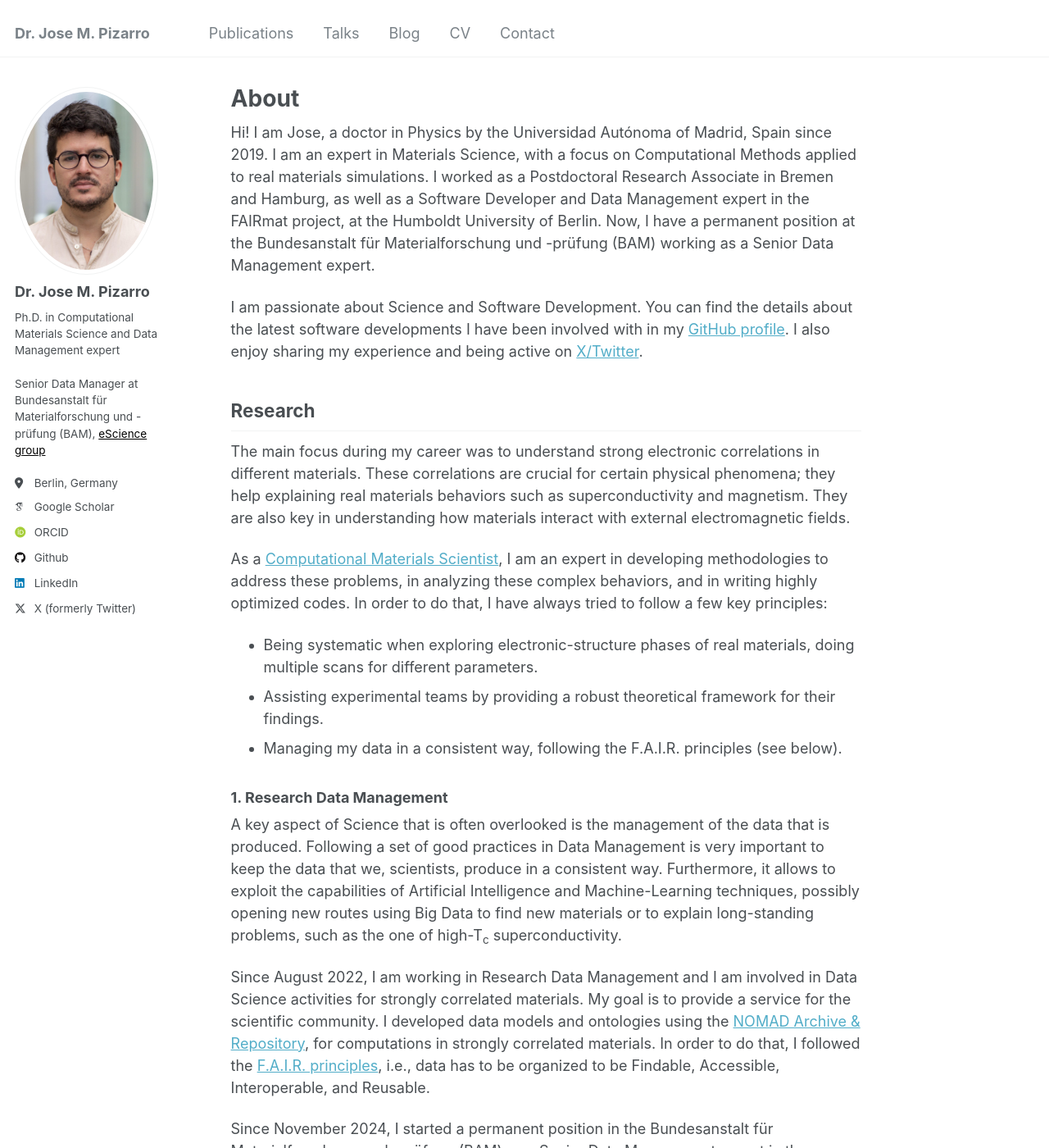
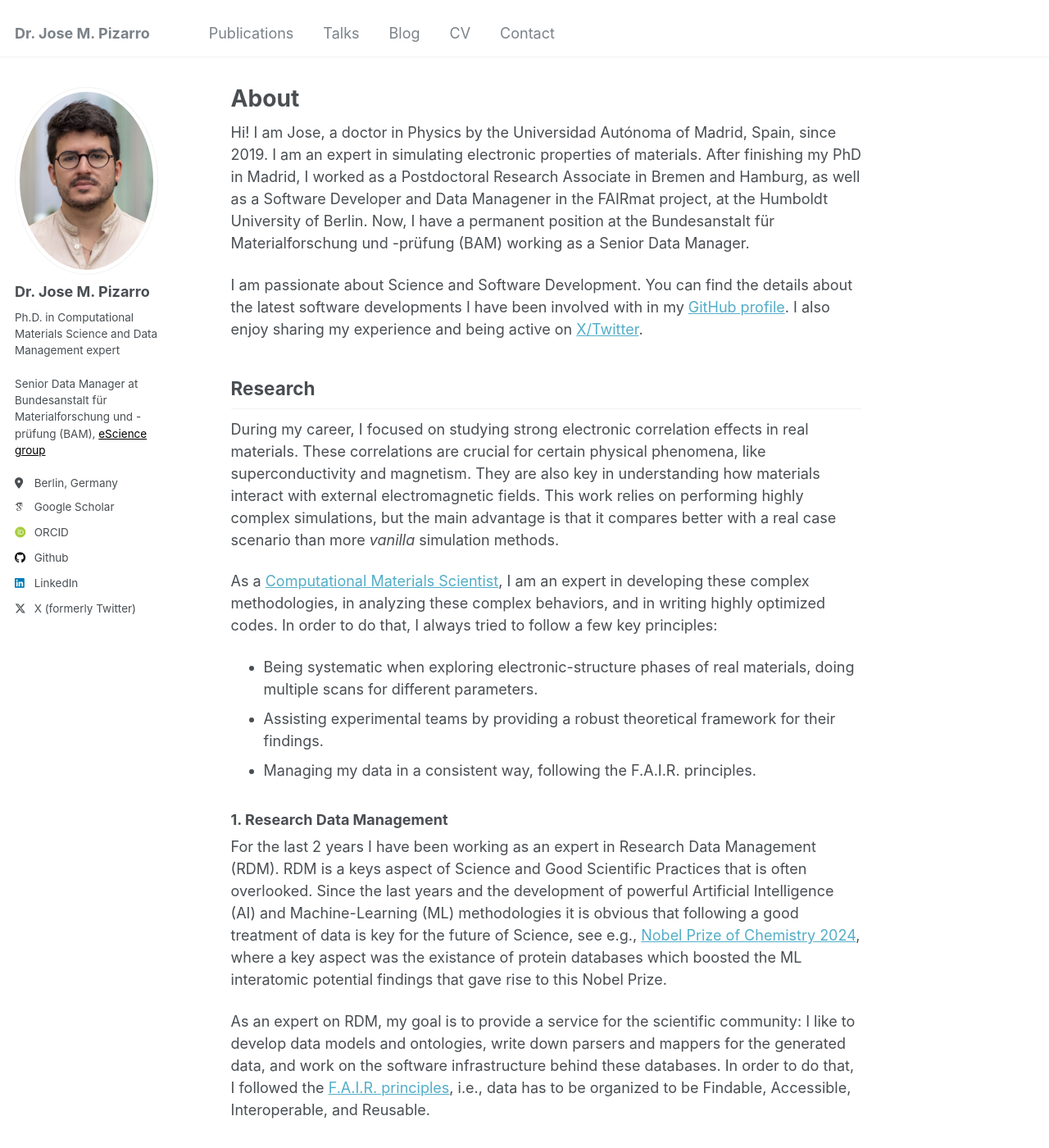
Before and after one commit to JosePizarro3/JosePizarro3.github.io, a Jekyll site: the page built from _pages/about.md, in a window 1280 px wide and 1400 px high. Shown: the whole window at 82% size. Built offline with Jekyll 4.4.1, drawn with Linux system fonts in a browser that asks for light colours; some web fonts are replaced; some of the changed text lies outside the part shown.

Commit message:
Improved about and added contact

```diff
--- a/_pages/about.md
+++ b/_pages/about.md
@@ -7,7 +7,7 @@ redirect_from:
   - /about.html
 ---
 
-Hi! I am Jose, a doctor in Physics by the Universidad Autónoma of Madrid, Spain since 2019. I am an expert in Materials Science, with a focus on Computational Methods applied to real materials simulations. I worked as a Postdoctoral Research Associate in Bremen and Hamburg, as well as a Software Developer and Data Management expert in the FAIRmat project, at the Humboldt University of Berlin. Now, I have a permanent position at the Bundesanstalt für Materialforschung und -prüfung (BAM) working as a Senior Data Management expert.
+Hi! I am Jose, a doctor in Physics by the Universidad Autónoma of Madrid, Spain, since 2019. I am an expert in simulating electronic properties of materials. After finishing my PhD in Madrid, I worked as a Postdoctoral Research Associate in Bremen and Hamburg, as well as a Software Developer and Data Managener in the FAIRmat project, at the Humboldt University of Berlin. Now, I have a permanent position at the Bundesanstalt für Materialforschung und -prüfung (BAM) working as a Senior Data Manager.
 
 I am passionate about Science and Software Development. You can find the details about the latest software developments I have been involved with in my <a href="https://github.com/JosePizarro3" title="GitHub profile">GitHub profile</a>.
 I also enjoy sharing my experience and being active on <a href="https://twitter.com/JosePizarroB" title="Twitter profile">X/Twitter</a>.
@@ -15,9 +15,9 @@ I also enjoy sharing my experience and being active on <a href="https://twitter.
 
 ## Research
 
-The main focus during my career was to understand strong electronic correlations in different materials. These correlations are crucial for certain physical phenomena; they help explaining real materials behaviors such as superconductivity and magnetism. They are also key in understanding how materials interact with external electromagnetic fields.
+During my career, I focused on studying strong electronic correlation effects in real materials. These correlations are crucial for certain physical phenomena, like superconductivity and magnetism. They are also key in understanding how materials interact with external electromagnetic fields. This work relies on performing highly complex simulations, but the main advantage is that it compares better with a real case scenario than more _vanilla_ simulation methods.
 
-As a <a href="https://en.wikipedia.org/wiki/Computational_materials_science">Computational Materials Scientist</a>, I am an expert in developing methodologies to address these problems, in analyzing these complex behaviors, and in writing highly optimized codes. In order to do that, I  have always tried to follow a few key principles:
+As a <a href="https://en.wikipedia.org/wiki/Computational_materials_science">Computational Materials Scientist</a>, I am an expert in developing these complex methodologies, in analyzing these complex behaviors, and in writing highly optimized codes. In order to do that, I always tried to follow a few key principles:
 <ul>
 <li>
     Being systematic when exploring electronic-structure phases of real materials, doing multiple scans for different parameters.
@@ -26,28 +26,22 @@ As a <a href="https://en.wikipedia.org/wiki/Computational_materials_science">Com
     Assisting experimental teams by providing a robust theoretical framework for their findings.
 </li>
 <li>
-    Managing my data in a consistent way, following the F.A.I.R. principles (see below).
+    Managing my data in a consistent way, following the F.A.I.R. principles.
 </li>
 </ul>
 
 
 ### 1. Research Data Management
 
-A key aspect of Science that is often overlooked is the management of the data that is produced. Following a set of good practices
-in Data Management is very important to keep the data that we, scientists, produce in a consistent way. Furthermore, it allows to
-exploit the capabilities of Artificial Intelligence and Machine-Learning techniques, possibly opening new routes using Big Data to find new materials
-or to explain long-standing problems, such as the one of high-T<sub>c</sub> superconductivity.
+For the last 2 years I have been working as an expert in Research Data Management (RDM). RDM is a keys aspect of Science and Good Scientific Practices that is often overlooked. Since the last years and the development of powerful Artificial Intelligence (AI) and Machine-Learning (ML) methodologies it is obvious that following a good treatment of data is key for the future of Science, see e.g., <a href="https://www.nobelprize.org/prizes/chemistry/#:~:text=The%202024%20chemistry%20laureates&text=David%20Baker%2C%20Demis%20Hassabis%20and%20John%20Jumper.">Nobel Prize of Chemistry 2024</a>, where a key aspect was the existance of protein databases which boosted the ML interatomic potential findings that gave rise to this Nobel Prize.
 
-Since August 2022, I am working in Research Data Management and I am involved in Data Science activities for strongly correlated materials. My goal is to
-provide a service for the scientific community. I developed data models and ontologies using the <a href="https://nomad-lab.eu/nomad-lab/">NOMAD Archive & Repository</a>, for computations in strongly correlated materials. In order to do that, I followed the <a href="https://www.go-fair.org/fair-principles/">F.A.I.R. principles</a>, i.e., data has to be organized to be Findable, Accessible, Interoperable, and Reusable.
-
-Since November 2024, I started a permanent position in the Bundesanstalt für Materialforschung und -prüfung (BAM) as a Senior Data Management expert in the eScience group.
+As an expert on RDM, my goal is to provide a service for the scientific community: I like to develop data models and ontologies, write down parsers and mappers for the generated data, and work on the software infrastructure behind these databases. In order to do that, I followed the <a href="https://www.go-fair.org/fair-principles/">F.A.I.R. principles</a>, i.e., data has to be organized to be Findable, Accessible, Interoperable, and Reusable.
 
 
 <figure>
     <img src="images/fair.png" alt="FAIR logo." class="center">
     <figcaption>
-    In order to exploit the capabilities of databases, the metadata that we define in data models or ontologies have to follow the F.A.I.R. principles. In short, Findability means that the metadata fields we define must be unique; Accessibility means that the metadata has to be accessible by others; Interoperability means that the metadata has to be defined in a common framework for data coming from similar sources; Reusability means that the metadata must contain a detailed provenance of how it was extracted so the users can reuse it in an understandable way.
+    In order to exploit the capabilities of databases, the (meta)data that we define in data models or ontologies have to follow the F.A.I.R. principles. In short, Findability means that the (meta)data fields we define must be unique; Accessibility means that the (meta)data has to be accessible by others; Interoperability means that the (meta)data has to be defined using a common language; Reusability means that the (meta)data must contain a detailed provenance of how it was extracted.
     </figcaption>
 </figure>
 
@@ -55,14 +49,10 @@ Since November 2024, I started a permanent position in the Bundesanstalt für Ma
 
 ### 2. Strongly Correlated Materials
 
-My main scientific activity has been to study and propose novel experiments for understanding the physics of
-<a href="https://en.wikipedia.org/wiki/Strongly_correlated_material">strongly correlated materials</a>. These
-systems show a plethora of effects such as the Mott (metal-to-insulator) transition and Hund metallicity. The
-electronic states of these materials are known to be intimately related with high-T<sub>c</sub> superconductivity and magnetism.
+The main topic of my carrier has been to study and propose novel experiments for understanding the physics of <a href="https://en.wikipedia.org/wiki/Strongly_correlated_material">strongly correlated materials</a>. These systems show a plethora of effects such as the Mott (metal-to-insulator) transition and Hund metallicity. The
+electronic states of these materials are known to be intimately related with high-T<sub>c</sub> superconductivity and magnetism. Specifically, I studied iron-based superconductors, magic-angle twisted bilayer graphene, and 2D materials.
 
-Thus, understanding these states and proposing new materials with such properties is key to solve
-the long-standing problem of high-T<sub>c</sub> superconductivity and to exploit their full potential in
-real world applications.
+Thus, understanding these states and proposing new materials with such properties using the capabilities of AI and ML is key to solve the long-standing problem of high-T<sub>c</sub> superconductivity and to exploit their full potential in real world applications.
 
 <figure>
     <img src="images/chromiumdiagram.png" alt="Chromium pnictides phase diagram." width="10%">
@@ -73,22 +63,13 @@ real world applications.
     </figcaption>
 </figure>
 
-I studied iron-based superconductors, magic-angle twisted bilayer graphene, and 2D materials.
 
 
 ### 3. Methods and Software Development
 
-Studying strongly correlated materials is computationally very demanding. The paradigmatic model it is used
-is called the <a href="https://en.wikipedia.org/wiki/Hubbard_model">Hubbard model</a> and its extensions.
-This is a model that has been known for decades but whose exact solution is impossible to obtain, so that
-often new approximations and methodologies, as well as optimized algorithms are developed to reach
-meaningful solutions.
+Studying strongly correlated materials and running ML codes is computationally very demanding. In the case of strongly correlated materials, the paradigmatic model used is called the <a href="https://en.wikipedia.org/wiki/Hubbard_model">Hubbard model</a>. This is a model that has been known for decades, extended, but whose exact solutions are impossible to obtain, so that often new approximations and methodologies, as well as optimized algorithms are developed to reach meaningful solutions.
 
-Furthermore, this implies using several different tools to obtain solutions of the Hubbard model and managing workflows. A typical
-workflow will include: choosing the material and relaxing its crystal structure, performing Density
-Functional Theory (DFT) simulations for the ground-state properties, projecting and downfolding into a
-smaller sub-space (this step is normally done to make the original material problem more tractable), and finally,
-solving the Hubbard model by solving the interacting many-body quantum problem.
+Furthermore, this implies using several different tools to obtain solutions of the Hubbard model and managing workflows. A typical workflow will include: choosing the material and relaxing its crystal structure, performing Density Functional Theory (DFT) simulations for the ground-state properties, projecting and downfolding into a smaller sub-space (this step is normally done to make the original material problem more tractable), and finally, solving the Hubbard model by solving the interacting many-body quantum problem.
 
 <figure>
     <div class="img-container">
@@ -103,23 +84,36 @@ solving the Hubbard model by solving the interacting many-body quantum problem.
     </div>
 </figure>
 
-In my case, I worked on implementing new approximations, as the
-<a href="https://journals.aps.org/prb/abstract/10.1103/PhysRevB.72.205124">Slave-Spin Mean-Field</a> method,
-and on optimizing the code defining new algorithms, see <a href="https://arxiv.org/abs/1912.04141">J.M. Pizarro, PhD Thesis: Electronic correlations in multiorbital systems, arXiv/1912.04141</a>
+I worked on implementing new approximations, as the
+<a href="https://journals.aps.org/prb/abstract/10.1103/PhysRevB.72.205124">Slave-Spin Mean-Field</a> (SSMF) method,
+and on optimizing the code defining new algorithms, see <a href="https://arxiv.org/abs/1912.04141">J.M. Pizarro, PhD Thesis: Electronic correlations in multiorbital systems, arXiv/1912.04141</a>:
 
+<ul>
+<li>
+    <a href="https://github.com/JosePizarro3/pySSMF">pySSMF</a>: an open-source Python package to calculate the SSMF solution of an input tight-binding model.
+</li>
+</ul>
+
+I am also involved on the development of:
+
+<ul>
+<li>
+    <a href="https://github.com/nomad-coe/nomad">NOMAD</a>: a free web-service to share Materials Science data.
+</li>
+<li>
+    <a href="https://github.com/nomad-coe/nomad-simulations">NOMAD-Simulations</a>: an open-source Python standard for managing Materials Science simulation data.
+</li>
+<li>
+    Multiple NOMAD parsers.
+</li>
+</ul>
 
 ### 4. High-Throughput and Code Automation
 
-An important aspect of strongly correlated materials is to define a smaller sub-space of bands
-and to solve the Hubbard model for these subset. However, this _projection_ or _downfolding_ is
-still a very human-involved problem, i.e., it needs a scientists deciding which bands to project
-to.
+An important aspect of strongly correlated materials is to define a smaller sub-space of bands and to solve the Hubbard model for these subset. However, this _projection_ or _downfolding_ is still a very human-involved problem, i.e., it needs a scientists deciding which bands to project to.
 
-In the recent years, there has been a huge push for automation of both simulations and experiments
-in Materials Science. However, the aforementioned problem makes that still an expert in strong
-correlations is needed to study what is happening in these materials.
+In the recent years, there has been a huge push for automation of both simulations and experiments in Materials Science. However, the aforementioned problem makes that still an expert in strong correlations is needed to study what is happening in these materials.
 
-I am currently working on improving this procedure to make the study of strongly correlated materials
-more automated, or at least, with minimal human intervention.
+I am currently working on improving this procedure to make the study of strongly correlated materials more automated, or at least, with minimal human intervention.
 
 <!--This requires more explanation once I start to work on the topic.-->
```
Also changed, not shown: _pages/contact.md (+8 -0 lines).
